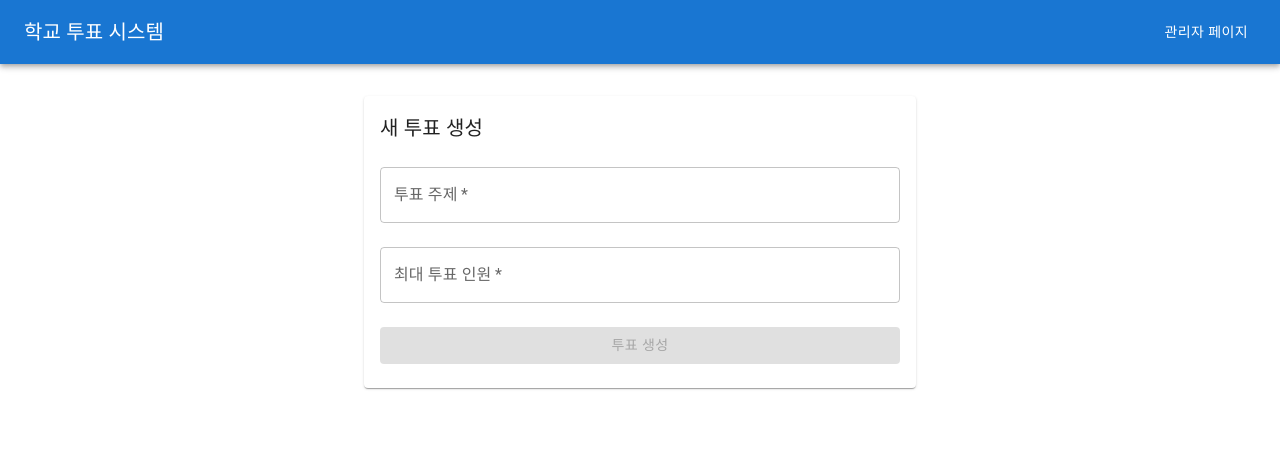
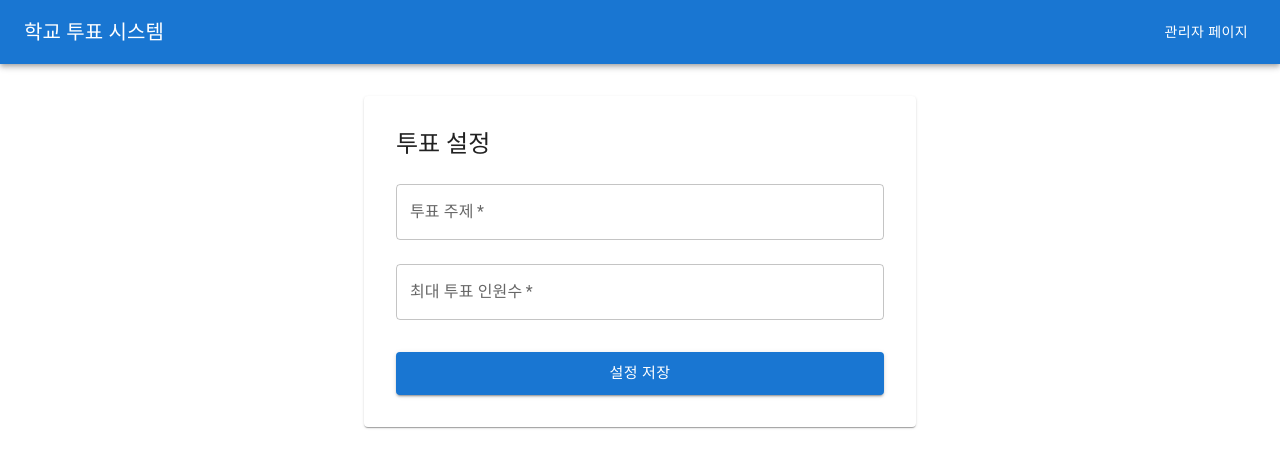
Before and after one commit to cloudtypeguide/vote, a React (Create React App) app in the folder frontend/: page /admin in a window 1280 px wide. Shown: the top 468 px of the page. Built offline with nearby package versions, Linux system fonts and the light colour scheme.

Commit message:
Add AdminPage and VotePage components with voting functionality

```diff
--- a/frontend/package.json
+++ b/frontend/package.json
@@ -13,7 +13,8 @@
     "react": "^18.2.0",
     "react-dom": "^18.2.0",
     "react-router-dom": "^6.22.3",
-    "react-scripts": "5.0.1"
+    "react-scripts": "5.0.1",
+    "uuid": "^11.1.0"
   },
   "scripts": {
     "start": "react-scripts start",
--- a/frontend/src/pages/AdminPage.js
+++ b/frontend/src/pages/AdminPage.js
@@ -1,26 +1,124 @@
-import React from 'react';
-import { Container, Box } from '@mui/material';
-import AdminForm from '../components/AdminForm';
-import axios from 'axios';
+import React, { useState, useEffect } from 'react';
+import {
+  Container,
+  Paper,
+  Typography,
+  TextField,
+  Button,
+  Box,
+  Alert
+} from '@mui/material';
+import { useNavigate } from 'react-router-dom';
 
-const AdminPage = () => {
-  const handleCreateVote = async (voteData) => {
-    try {
-      await axios.post('/api/votes/create', voteData);
-      alert('투표가 생성되었습니다.');
-    } catch (error) {
-      console.error('투표 생성 실패:', error);
-      alert('투표 생성에 실패했습니다.');
+function AdminPage() {
+  const navigate = useNavigate();
+  const [title, setTitle] = useState('');
+  const [maxVoters, setMaxVoters] = useState('');
+  const [error, setError] = useState('');
+  const [success, setSuccess] = useState(false);
+
+  useEffect(() => {
+    // 저장된 투표 설정 불러오기
+    const savedSettings = localStorage.getItem('voteSettings');
+    if (savedSettings) {
+      const { title: savedTitle, maxVoters: savedMaxVoters } = JSON.parse(savedSettings);
+      setTitle(savedTitle);
+      setMaxVoters(savedMaxVoters);
     }
+  }, []);
+
+  const handleSubmit = (e) => {
+    e.preventDefault();
+    setError('');
+
+    // 입력값 검증
+    if (!title.trim()) {
+      setError('투표 주제를 입력해주세요.');
+      return;
+    }
+
+    const votersNum = parseInt(maxVoters);
+    if (isNaN(votersNum) || votersNum < 1) {
+      setError('유효한 투표 인원수를 입력해주세요.');
+      return;
+    }
+
+    // 투표 설정 저장
+    const settings = {
+      title,
+      maxVoters: votersNum,
+      currentVotes: 0,
+      agree: 0,
+      disagree: 0,
+      voters: [] // 투표한 사용자들의 브라우저 ID를 저장할 배열
+    };
+
+    localStorage.setItem('voteSettings', JSON.stringify(settings));
+    setSuccess(true);
+
+    // 3초 후 메인 페이지로 이동
+    setTimeout(() => {
+      navigate('/');
+    }, 3000);
   };
 
   return (
-    <Container maxWidth="sm">
-      <Box sx={{ my: 4 }}>
-        <AdminForm onCreateVote={handleCreateVote} />
-      </Box>
+    <Container maxWidth="sm" sx={{ mt: 4 }}>
+      <Paper sx={{ p: 4 }}>
+        <Typography variant="h5" component="h1" gutterBottom>
+          투표 설정
+        </Typography>
+
+        <form onSubmit={handleSubmit}>
+          <TextField
+            fullWidth
+            label="투표 주제"
+            value={title}
+            onChange={(e) => setTitle(e.target.value)}
+            margin="normal"
+            required
+          />
+
+          <TextField
+            fullWidth
+            label="최대 투표 인원수"
+            type="number"
+            value={maxVoters}
+            onChange={(e) => setMaxVoters(e.target.value)}
+            margin="normal"
+            required
+            inputProps={{ min: 1 }}
+          />
+
+          {error && (
+            <Box mt={2}>
+              <Alert severity="error">{error}</Alert>
+            </Box>
+          )}
+
+          {success && (
+            <Box mt={2}>
+              <Alert severity="success">
+                설정이 저장되었습니다. 메인 페이지로 이동합니다.
+              </Alert>
+            </Box>
+          )}
+
+          <Box mt={3}>
+            <Button
+              type="submit"
+              variant="contained"
+              color="primary"
+              fullWidth
+              size="large"
+            >
+              설정 저장
+            </Button>
+          </Box>
+        </form>
+      </Paper>
     </Container>
   );
-};
+}
 
 export default AdminPage;
--- a/frontend/src/pages/VotePage.js
+++ b/frontend/src/pages/VotePage.js
@@ -1,52 +1,152 @@
-import React, { useEffect, useState } from 'react';
-import { Container, Box } from '@mui/material';
-import VoteForm from '../components/VoteForm';
-import axios from 'axios';
+import React, { useState, useEffect } from 'react';
+import {
+  Container,
+  Paper,
+  Typography,
+  Button,
+  Box,
+  Alert,
+  CircularProgress,
+  Grid
+} from '@mui/material';
+import { v4 as uuidv4 } from 'uuid';
 
-const VotePage = () => {
-  const [vote, setVote] = useState(null);
-  const [hasVoted, setHasVoted] = useState(false);
+function VotePage() {
+  const [voteData, setVoteData] = useState(null);
+  const [error, setError] = useState('');
+  const [voted, setVoted] = useState(false);
+  const [loading, setLoading] = useState(true);
 
   useEffect(() => {
-    const fetchActiveVote = async () => {
-      try {
-        const response = await axios.get('/api/votes/active');
-        setVote(response.data);
-        const voted = localStorage.getItem(`voted_${response.data?._id}`);
-        setHasVoted(!!voted);
-      } catch (error) {
-        console.error('투표 조회 실패:', error);
-      }
+    // 브라우저 ID 생성 또는 가져오기
+    const browserId = localStorage.getItem('browserId') || uuidv4();
+    localStorage.setItem('browserId', browserId);
+
+    // 투표 데이터 로드
+    const settings = localStorage.getItem('voteSettings');
+    if (settings) {
+      setVoteData(JSON.parse(settings));
+    }
+
+    // 이미 투표했는지 확인
+    if (settings) {
+      const data = JSON.parse(settings);
+      setVoted(data.voters.includes(browserId));
+    }
+
+    setLoading(false);
+  }, []);
+
+  const handleVote = (choice) => {
+    const browserId = localStorage.getItem('browserId');
+
+    if (!voteData) {
+      setError('투표 설정을 찾을 수 없습니다.');
+      return;
+    }
+
+    if (voteData.currentVotes >= voteData.maxVoters) {
+      setError('최대 투표 인원을 초과했습니다.');
+      return;
+    }
+
+    if (voteData.voters.includes(browserId)) {
+      setError('이미 투표하셨습니다.');
+      return;
+    }
+
+    const updatedVoteData = {
+      ...voteData,
+      currentVotes: voteData.currentVotes + 1,
+      [choice]: voteData[choice] + 1,
+      voters: [...voteData.voters, browserId]
     };
 
-    fetchActiveVote();
-  }, []);
-
-  const handleVote = async (isYes) => {
-    try {
-      const response = await axios.post(`/api/votes/vote/${vote._id}`, {
-        vote: isYes
-      });
-      setVote(response.data);
-      setHasVoted(true);
-      localStorage.setItem(`voted_${vote._id}`, 'true');
-    } catch (error) {
-      console.error('투표 실패:', error);
-      alert('투표에 실패했습니다.');
-    }
+    localStorage.setItem('voteSettings', JSON.stringify(updatedVoteData));
+    setVoteData(updatedVoteData);
+    setVoted(true);
   };
 
+  if (loading) {
+    return (
+      <Container maxWidth="sm" sx={{ mt: 4, textAlign: 'center' }}>
+        <CircularProgress />
+      </Container>
+    );
+  }
+
+  if (!voteData) {
+    return (
+      <Container maxWidth="sm" sx={{ mt: 4 }}>
+        <Alert severity="info">현재 진행 중인 투표가 없습니다.</Alert>
+      </Container>
+    );
+  }
+
+  const totalVotes = voteData.agree + voteData.disagree;
+  const agreePercentage = totalVotes === 0 ? 0 : Math.round((voteData.agree / totalVotes) * 100);
+  const disagreePercentage = totalVotes === 0 ? 0 : Math.round((voteData.disagree / totalVotes) * 100);
+
   return (
-    <Container maxWidth="sm">
-      <Box sx={{ my: 4 }}>
-        <VoteForm
-          vote={vote}
-          onVote={handleVote}
-          hasVoted={hasVoted}
-        />
-      </Box>
+    <Container maxWidth="sm" sx={{ mt: 4 }}>
+      <Paper sx={{ p: 4 }}>
+        <Typography variant="h5" component="h1" gutterBottom align="center">
+          {voteData.title}
+        </Typography>
+
+        <Typography variant="body1" align="center" color="text.secondary" gutterBottom>
+          참여 인원: {voteData.currentVotes} / {voteData.maxVoters}
+        </Typography>
+
+        {error && (
+          <Box mt={2} mb={2}>
+            <Alert severity="error">{error}</Alert>
+          </Box>
+        )}
+
+        {!voted ? (
+          <Grid container spacing={2} sx={{ mt: 2 }}>
+            <Grid item xs={6}>
+              <Button
+                fullWidth
+                variant="contained"
+                color="primary"
+                size="large"
+                onClick={() => handleVote('agree')}
+              >
+                찬성
+              </Button>
+            </Grid>
+            <Grid item xs={6}>
+              <Button
+                fullWidth
+                variant="contained"
+                color="error"
+                size="large"
+                onClick={() => handleVote('disagree')}
+              >
+                반대
+              </Button>
+            </Grid>
+          </Grid>
+        ) : (
+          <Box mt={3}>
+            <Typography variant="h6" gutterBottom align="center">
+              투표 결과
+            </Typography>
+            <Box sx={{ mt: 2 }}>
+              <Typography variant="body1">
+                찬성: {voteData.agree}명 ({agreePercentage}%)
+              </Typography>
+              <Typography variant="body1">
+                반대: {voteData.disagree}명 ({disagreePercentage}%)
+              </Typography>
+            </Box>
+          </Box>
+        )}
+      </Paper>
     </Container>
   );
-};
+}
 
 export default VotePage;
```
Also changed, not shown: 1 other file (tests, documents, lock files or other folders).
